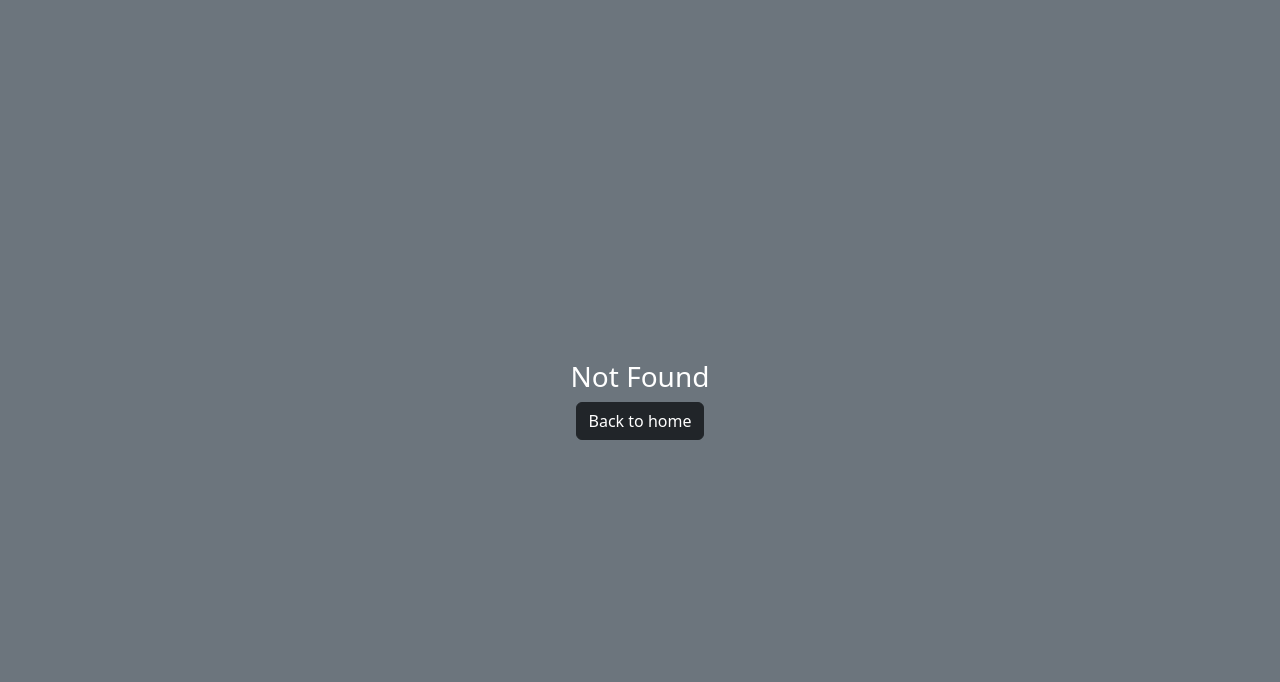
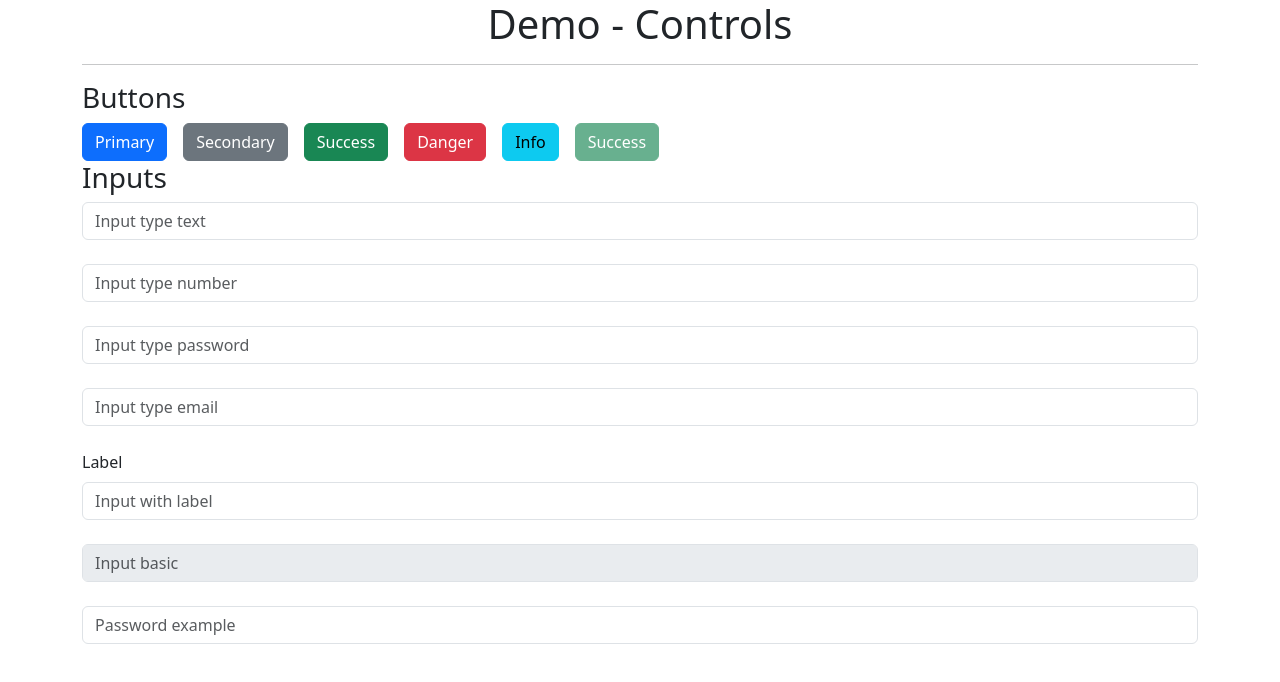
Before and after one commit to lgcholoquinga/17-adminPro, an Angular app: page /demo in a window 1280 px wide. Before the commit this address had no page. Shown: the top 682 px of the page. Built offline with nearby package versions, Linux system fonts and the light colour scheme.

Commit message:
Learnig create custom directives with host directives

```diff
--- a/src/app/app.routes.ts
+++ b/src/app/app.routes.ts
@@ -11,12 +11,16 @@ export const routes: Routes = [
 		loadChildren: () => import('./admin/admin.routes'),
 	},
 	{
+		path: 'demo',
+		loadChildren: () => import('./demo/demo.routes'),
+	},
+	{
 		path: '404',
 		loadComponent: () => import('./common/pages/not-found-page/not-found-page.component'),
 	},
 	{
 		path: '',
-		redirectTo: '/auth',
+		redirectTo: '/demo',
 		pathMatch: 'full',
 	},
 	{
--- /dev/null
+++ b/src/app/common/components/lg-input-basic/lg-input-basic.component.ts
@@ -0,0 +1,20 @@
+import { ChangeDetectionStrategy, Component } from '@angular/core';
+import { LgDisabledDirective, LgInputColorDirective } from '@common/directives';
+
+@Component({
+	selector: 'input[lgInput]',
+	standalone: true,
+	template: `<ng-content></ng-content>`,
+	styleUrl: './lg-input-basic.component.scss',
+	changeDetection: ChangeDetectionStrategy.OnPush,
+	hostDirectives: [
+		{
+			directive: LgInputColorDirective,
+		},
+		{
+			directive: LgDisabledDirective,
+			inputs: ['disabled'],
+		},
+	],
+})
+export class LgInputBasicComponent {}
--- a/src/app/common/components/lg-input/lg-input.component.html
+++ b/src/app/common/components/lg-input/lg-input.component.html
@@ -1,11 +1,11 @@
 @if (label) {
-	<label [attr.for]="id" class="form-label">{{ label }}</label>
+	<label [attr.for]="id" class="form-label {{ labelClass }}">{{ label }}</label>
 }
 <input
 	[attr.id]="id"
 	[type]="type"
 	#txtInput
-	class="form-control"
+	class="form-control {{ inputClass }}"
 	[placeholder]="placeholder"
 	autocomplete="off"
 	(input)="onInput(txtInput.value)"
--- a/src/app/common/components/lg-input/lg-input.component.ts
+++ b/src/app/common/components/lg-input/lg-input.component.ts
@@ -21,6 +21,8 @@ export class LgInputComponent implements ControlValueAccessor {
 	@Input() label = '';
 	@Input() type = 'text';
 	@Input() placeholder = '';
+	@Input() inputClass = '';
+	@Input() labelClass = '';
 
 	public valueInput: string | number = '';
 
--- a/src/app/common/directives/index.ts
+++ b/src/app/common/directives/index.ts
@@ -4,3 +4,4 @@ export * from './btn-color.directive';
 export * from './lg-appearance.directive';
 export * from './lg-disabled.directive';
 export * from './lg-input-error.directive';
+export * from './lg-input-color.directive';
--- /dev/null
+++ b/src/app/common/directives/lg-input-color.directive.ts
@@ -0,0 +1,12 @@
+import { Directive, HostBinding } from '@angular/core';
+
+@Directive({
+	selector: '[appLgInputColor]',
+	standalone: true,
+})
+export class LgInputColorDirective {
+	@HostBinding('class')
+	protected get computedHostClass() {
+		return ['form-control', 'form-control-primary'];
+	}
+}
--- /dev/null
+++ b/src/app/demo/demo.component.html
@@ -0,0 +1,22 @@
+<section class="container">
+	<h1 class="text-center">Demo - Controls</h1>
+	<hr />
+	<h3>Buttons</h3>
+	<div class="d-flex gap-3">
+		<button lgButton>Primary</button>
+		<button lgButton color="secondary">Secondary</button>
+		<button lgButton color="success">Success</button>
+		<button lgButton color="danger">Danger</button>
+		<button lgButton color="info">Info</button>
+		<button lgButton color="success" [disabled]="true">Success</button>
+	</div>
+	<h3>Inputs</h3>
+	<lg-input placeholder="Input type text" inputClass="mb-4" />
+	<lg-input type="number" placeholder="Input type number" inputClass="mb-4" />
+	<lg-input type="password" placeholder="Input type password" inputClass="mb-4" />
+	<lg-input type="email" placeholder="Input type email" inputClass="mb-4" />
+	<lg-input label="Label" placeholder="Input with label" inputClass="mb-4" />
+
+	<input type="text" placeholder="Input basic" lgInput [disabled]="true" class="mb-4" />
+	<input type="password" placeholder="Password example" lgInput />
+</section>
--- /dev/null
+++ b/src/app/demo/demo.routes.ts
@@ -0,0 +1,9 @@
+import { Routes } from '@angular/router';
+
+export default [
+	{
+		path: '',
+		loadComponent: () => import('./demo.component'),
+		children: [],
+	},
+] as Routes;
```
Also changed, not shown: src/app/demo/demo.component.ts (added, +12 -0 lines), src/scss/_forms.scss (+11 -0 lines), src/app/common/components/lg-input-basic/lg-input-basic.component.scss (added), src/app/demo/demo.component.scss (added).
